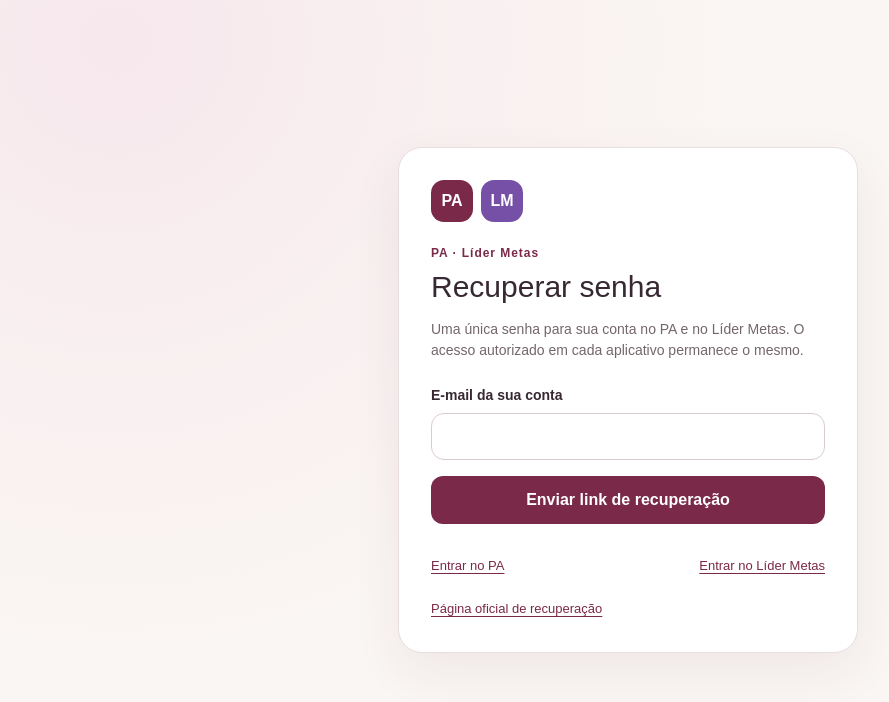
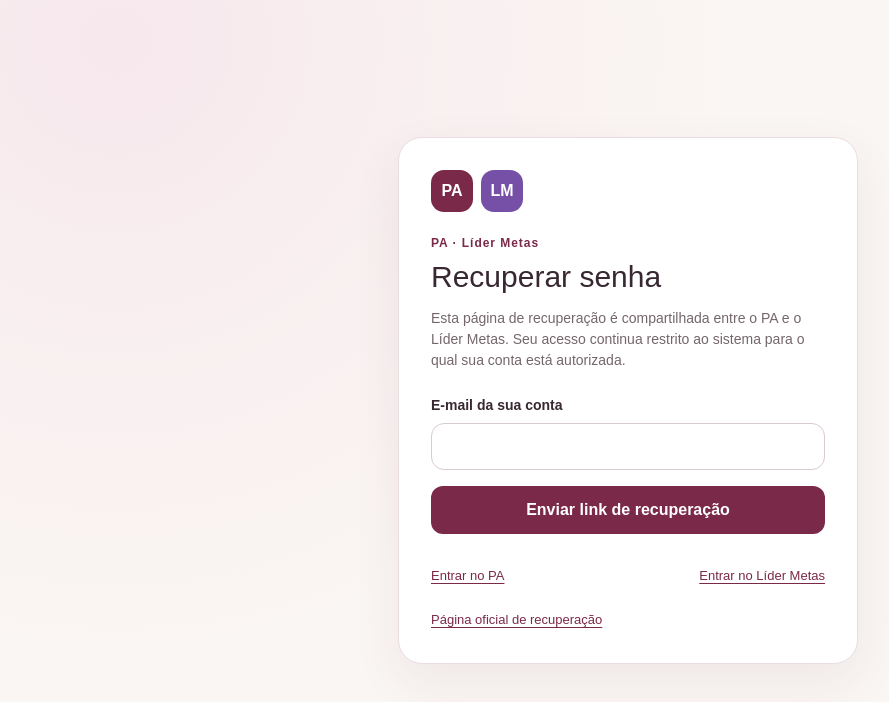
Before and after one commit to camila-ubt/lider-metas, a Next.js app: page /recuperar-senha in a window 1280 px wide. Shown: the top 702 px of the page, without its empty margins (12-901 px from the left). Built offline with nearby package versions, Linux system fonts and the light colour scheme; no server answers.

Commit message:
Clarifica acesso na recuperação de senha

```diff
--- a/src/components/RecuperarSenha.js
+++ b/src/components/RecuperarSenha.js
@@ -90,7 +90,7 @@ export default function RecuperarSenha() {
         <div className={styles.brands}><span>PA</span><span>LM</span></div>
         <p className={styles.eyebrow}>PA · Líder Metas</p>
         <h1>{etapa === "redefinir" ? "Crie sua nova senha" : etapa === "concluido" ? "Senha alterada" : etapa === "enviado" ? "Confira seu e-mail" : "Recuperar senha"}</h1>
-        <p className={styles.description}>Uma única senha para sua conta no PA e no Líder Metas. O acesso autorizado em cada aplicativo permanece o mesmo.</p>
+        <p className={styles.description}>Esta página de recuperação é compartilhada entre o PA e o Líder Metas. Seu acesso continua restrito ao sistema para o qual sua conta está autorizada.</p>
         {etapa === "carregando" && <p role="status">Verificando seu link…</p>}
         {etapa === "solicitar" && <form onSubmit={enviar} className={styles.form}>
           <label>E-mail da sua conta<input type="email" autoComplete="email" required value={email} onChange={(e) => setEmail(e.target.value)} disabled={ocupado} /></label>
```
